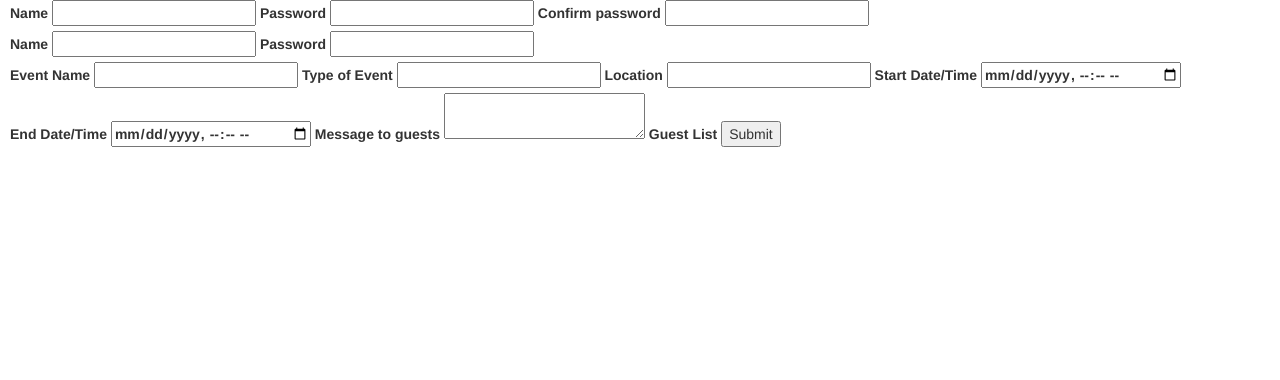
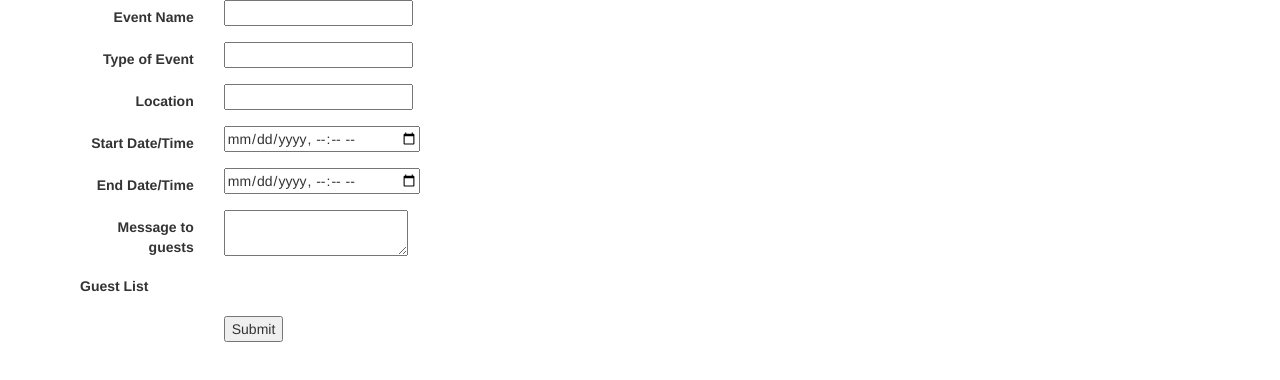
Before and after one commit to JonathanPCGuy/seniorfe-nanodegree-project1, a plain HTML site: page index.html in a window 1280 px wide. Drawn offline with Linux system fonts and the light colour scheme.

Commit message:
feat: Form alignment and layout for creating/editing events

```diff
--- a/css/styles.css
+++ b/css/styles.css
@@ -1,6 +1,14 @@
 body {
   font-family: 'Open Sans', sans-serif;
   margin: 0px 0px 10px 0px;
+}
+
+body main .display-section{
+    display: none;
+}
+
+body main .active {
+    display: block;
 }
 
 .inline {
--- a/index.html
+++ b/index.html
@@ -15,9 +15,9 @@
 
 <body>
     <!-- single page? -->
-
+    <main class="container">
         <!-- sign up - user/password-->
-    <section class="sign-up">
+        <section class="sign-up display-section">
             <form id="signUpForm">
                 <label>Name
                     <input type="text" required>
@@ -31,7 +31,7 @@
             </form>
         </section>
         <!-- sign in - user/pass, below should maybe go in navbar? -->
-    <section class="sign-in">
+        <section class="sign-in display-section">
             <form id="sign-in-form">
                 <label>Name
                     <input type="text" required>
@@ -42,15 +42,15 @@
             </form>
         </section>
         <!-- see events from others-->
-    <section class="events">
+        <section class="events display-section">
             <!-- show limited set of fields, which web framework?-->
         </section>
-    <section class="single-event-view">
+        <section class="single-event-view display-section">
             <!-- todo: look at web framework to make load, edit, view weaiser-->
         </section>
         <!-- only you can edit the events -->
         <!-- same form used for edit and create -->
-    <section class="single-event-edit">
+        <section class="single-event-edit display-section active row">
             <!-- first get it added without validation-->
             <!--
             Name
@@ -68,36 +68,61 @@ Guest list
 Location
 Optional message to the guests with additional information about the event
             -->
-
-            <form id="event-form">
-                <label>Event Name
-                    <input type="text" required>
-                </label>
-                <label>Type of Event
-                    <input type="text" required>
-                </label>
-                <label>Location
+            <div class="col-md-9">
+                <form id="event-form" class="form-horizontal">
+                    <div class="form-group">
+                        <label class="col-md-2 control-label" for="event_name">Event Name</label>
+                        <div class="col-md-10">
+                            <input type="text" name="event_name" required>
+                        </div>
+                    </div>
+                    <div class="form-group">
+                        <label class="col-md-2 control-label" for="event_type">Type of Event</label>
+                        <div class="col-md-10">
+                            <input type="text" name="event_type" required>
+                        </div>
+                    </div>
+                    <div class="form-group">
+                        <label class="col-md-2 control-label" for="location">Location</label>
                         <!-- auto-search here?-->
+                        <div class="col-md-10">
                             <input type="text" required name="location" id="location-field">
-                </label>
-                <label>Start Date/Time
+                        </div>
+                    </div>
+                    <div class="form-group">
+                        <label class="col-md-2 control-label">Start Date/Time</label>
                         <!-- todo: polyfill or way to not do text input-->
+                        <div class="col-md-10">
                             <input type="datetime-local" required name="startTime">
-                </label>
-                <label>End Date/Time
-                    <input type="datetime-local" required name="endTime">
-                </label>
-                <label>Message to guests
-                    <!-- how to set to multiline? -->
+                        </div>
+                    </div>
+                    <div class="form-group">
+                        <label class="col-md-2 control-label" for="end_time">End Date/Time</label>
+                        <div class="col-md-10">
+                            <input type="datetime-local" required name="end_time">
+                        </div>
+                    </div>
+                    <div class="form-group">
+                        <label class="col-md-2 control-label">Message to guests</label>
+                        <div class="col-md-10">
                             <textarea form="event-form"></textarea>
-                </label>
-                <label>Guest List
+                        </div>
+                    </div>
+                    <div class="form-group">
+                        <label class="col-md-12">Guest List
                             <!-- needs to be a list control with edit/remove option, bind to a list of sorts -->
                         </label>
+                    </div>
+                    <div class="form-group">
+                        <div class="col-md-2 col-md-offset-2">
                             <input id="submit" type="submit">
+                        </div>
+                    </div>
+            </div>
             </form>
         </section>
-
+    </main>
 </body>
 <script src="js/app.js"></script>
+
 </html>
```
Lines whose indentation alone changed are shown as unchanged.
